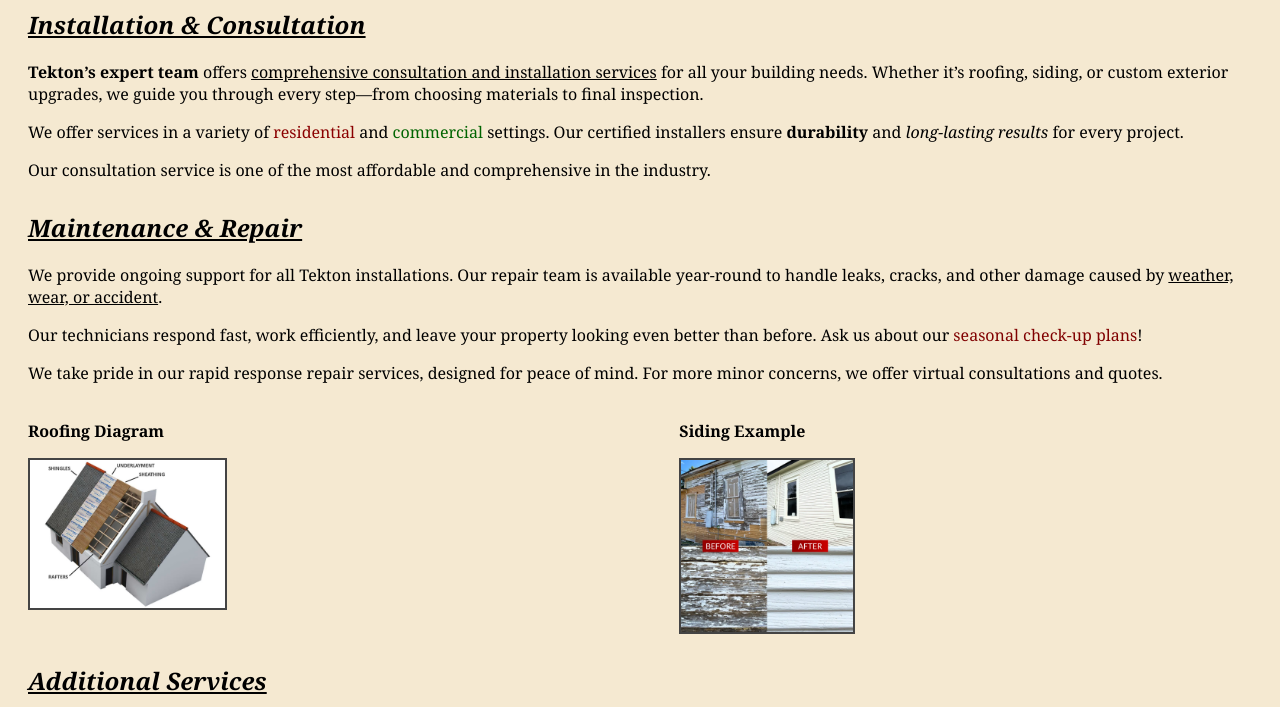
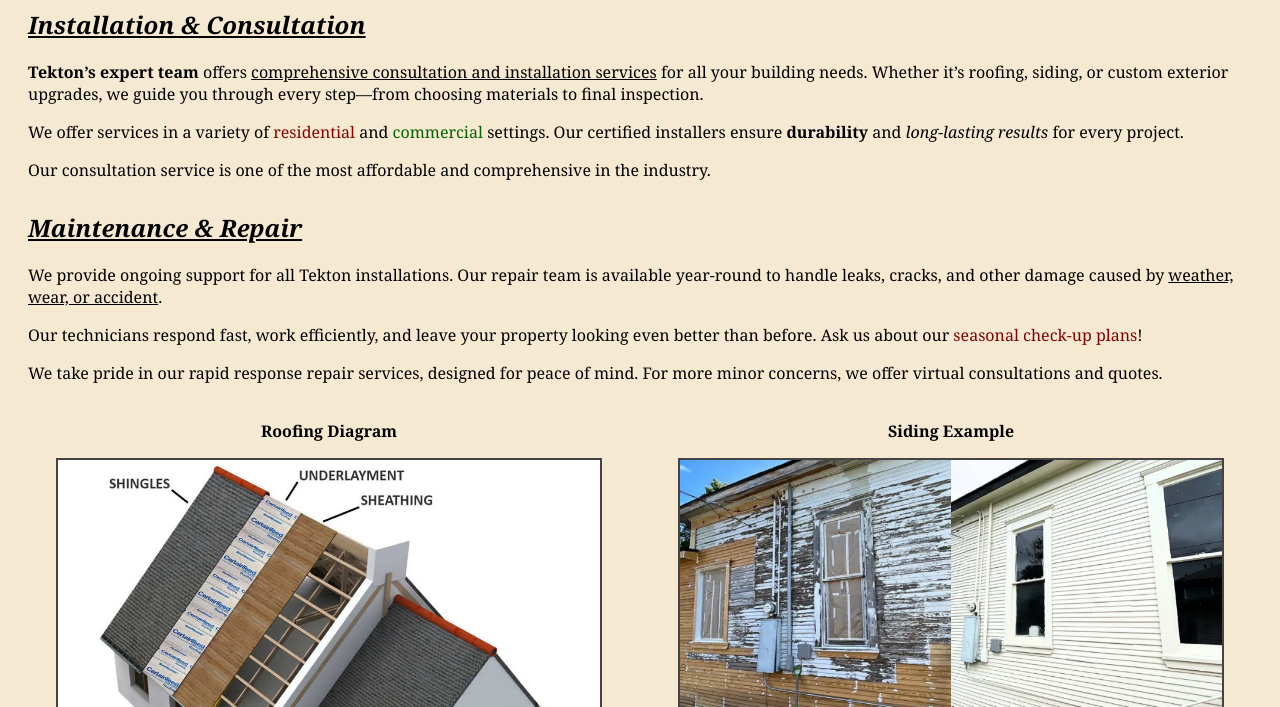
Before and after one commit to advik-bablani/Tekton_Construction, a plain HTML site: page index.html in a window 1280 px wide. Shown: the part 93-800 px from the top of the page. Drawn offline with Linux system fonts and the light colour scheme.

Commit message:
Update index.html

```diff
--- a/index.html
+++ b/index.html
@@ -22,12 +22,19 @@
    .images {
   display: flex;
   justify-content: space-around;
+  gap: 20px;
   margin-top: 20px;
 }
-    .images img {
-      width: 30%;
+
+.image-container {
+  text-align: center;
+  flex: 1;
+}
+
+.image-container img {
+  width: 90%;
+  height: auto;
   border: 2px solid #444;
-    }
     .footer {
       text-align: center;
       margin-top: 40px;
```
Lines whose indentation alone changed are shown as unchanged.
